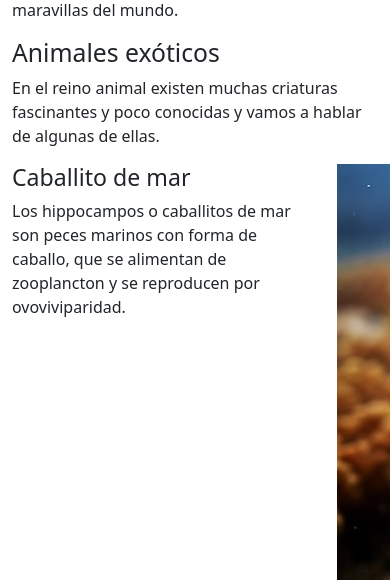
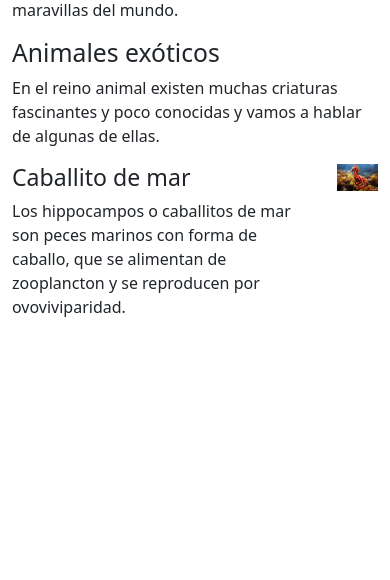
Before and after one commit to Ibarrita/IAJC-250810, a Flask app: page / in a window 390 px wide; the page is wider, and only the part inside the window is pictured. Shown: the part 177-757 px from the top of that part. Run offline with Flask 3, Linux system fonts and the light colour scheme.

Commit message:
La imagen del caballito de mar se volvio responsiva

```diff
--- a/templates/base.html
+++ b/templates/base.html
@@ -36,7 +36,7 @@
                     <p>Los hippocampos o caballitos de mar son peces marinos con forma de caballo, que se alimentan de zooplancton y se reproducen por ovoviviparidad.</p>
                 </div>
                 <div class="col-2">
-                    <img src="images/hippocampo.jpg" alt="Un caballito de mar">
+                    <img src="images/hippocampo.jpg" class="img-fluid" alt="Un caballito de mar">
                 </div>
             </div>
         </section>
```
